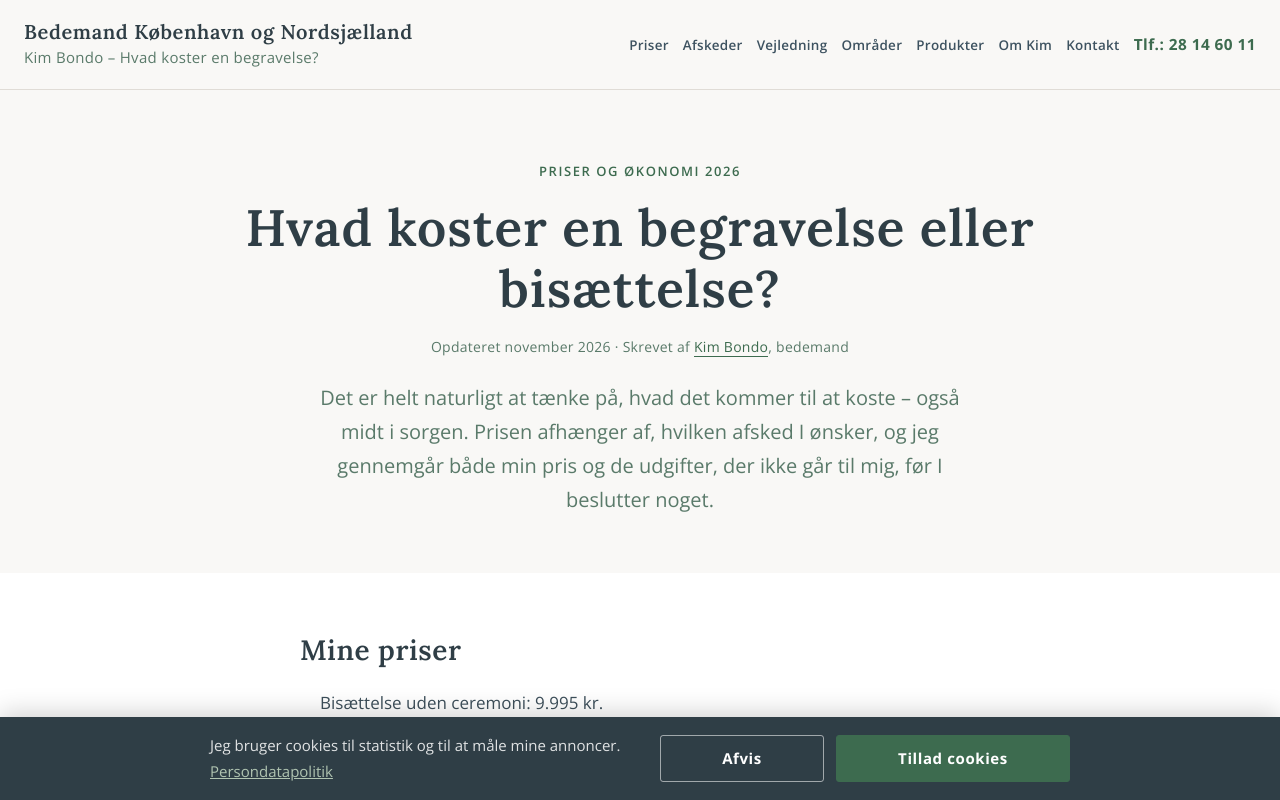
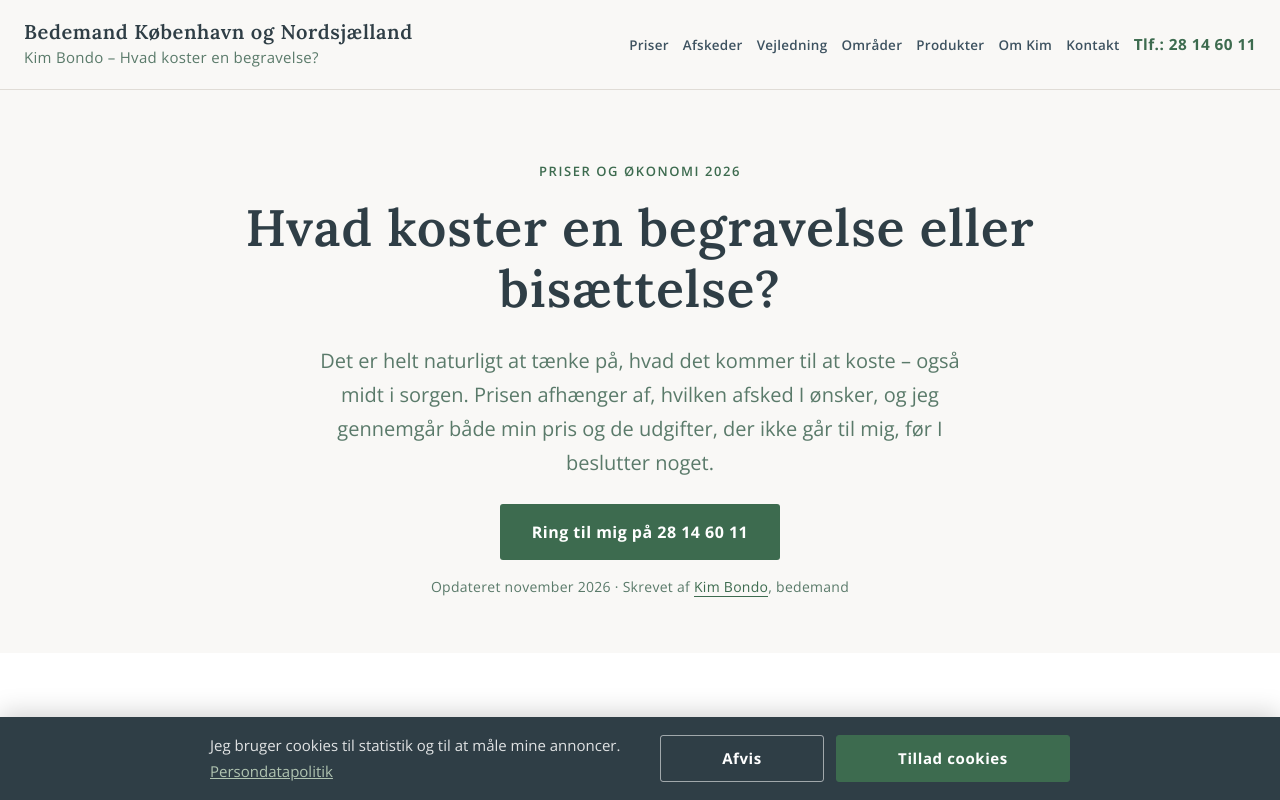
Before and after one commit to KimBondo/Bedemand-K-benhavn, a React (Vite) app in the folder client/: page /hvad-koster-en-begravelse in a window 1280 px wide. Shown: the top 800 px of the page. Built offline with nearby package versions, Linux system fonts and the light colour scheme.

Commit message:
Prisguide: ligbrænding betales til kommunen eller krematoriet, dato 26/11, grøn knap øverst
Co-Authored-By: Claude Opus 5.5 <noreply@anthropic.com>
Claude-Session: https://claude.ai/code/session_01F6kLjEGrqw4xD5LBLrMpCs

```diff
--- a/client/src/pages/KimHvadKoster.tsx
+++ b/client/src/pages/KimHvadKoster.tsx
@@ -33,7 +33,7 @@ export default function KimHvadKoster() {
       />
       <SchemaOrg
         type="both"
-        article={{ headline: "Hvad koster en begravelse eller bisættelse?", url: "https://www.bedemandkobenhavn.dk/hvad-koster-en-begravelse/", dateModified: "2026-11-25" }}
+        article={{ headline: "Hvad koster en begravelse eller bisættelse?", url: "https://www.bedemandkobenhavn.dk/hvad-koster-en-begravelse/", dateModified: "2026-11-26" }}
         breadcrumbs={[
           { name: "Forside", url: "https://www.bedemandkobenhavn.dk/" },
           { name: "Hvad koster en begravelse?", url: "https://www.bedemandkobenhavn.dk/hvad-koster-en-begravelse/" }
@@ -82,16 +82,19 @@ export default function KimHvadKoster() {
       </header>
 
       {/* ── HERO ── */}
-      <section style={{ background: "#F9F8F6", padding: "72px 32px 56px", textAlign: "center" }}>
+      <section className="hero-opkald hero-kompakt" style={{ background: "#F9F8F6", padding: "72px 32px 56px", textAlign: "center" }}>
         <p style={s.label}>Priser og økonomi 2026</p>
         <h1 style={{ fontFamily: "'Lora', serif", fontWeight: 700, fontSize: "clamp(28px, 4vw, 52px)", color: "#2F3E46", lineHeight: 1.2, maxWidth: "800px", margin: "0 auto 24px" }}>
           Hvad koster en begravelse eller bisættelse?
         </h1>
-        <p style={{ fontFamily: "'Open Sans', sans-serif", fontSize: "14px", color: "#5a7a6a", margin: "-8px auto 24px", letterSpacing: "0.02em" }}>
-          Opdateret <time dateTime="2026-11-25">november 2026</time> · Skrevet af <a href="/om-kim/" style={{ color: "#3D6B4F", textDecoration: "none", borderBottom: "1px solid #3D6B4F" }}>Kim Bondo</a>, bedemand
-        </p>
         <p style={{ fontFamily: "'Open Sans', sans-serif", fontSize: "clamp(16px, 1.8vw, 20px)", color: "#5a7a6a", maxWidth: "660px", margin: "0 auto", lineHeight: 1.7 }}>
           Det er helt naturligt at tænke på, hvad det kommer til at koste – også midt i sorgen. Prisen afhænger af, hvilken afsked I ønsker, og jeg gennemgår både min pris og de udgifter, der ikke går til mig, før I beslutter noget.
+        </p>
+        <div style={{ marginTop: "24px" }}>
+          <a href="tel:+4528146011" style={{ display: "inline-block", background: "#3D6B4F", color: "#fff", fontFamily: "'Open Sans', sans-serif", fontWeight: 700, fontSize: "16px", padding: "16px 32px", borderRadius: "3px", textDecoration: "none", letterSpacing: "0.03em" }}>Ring til mig på 28 14 60 11</a>
+        </div>
+        <p style={{ fontFamily: "'Open Sans', sans-serif", fontSize: "14px", color: "#5a7a6a", margin: "16px auto 0", letterSpacing: "0.02em" }}>
+          Opdateret <time dateTime="2026-11-26">november 2026</time> · Skrevet af <a href="/om-kim/" style={{ color: "#3D6B4F", textDecoration: "none", borderBottom: "1px solid #3D6B4F" }}>Kim Bondo</a>, bedemand
         </p>
       </section>
 
@@ -125,7 +128,7 @@ export default function KimHvadKoster() {
         <div style={{ maxWidth: "680px", margin: "0 auto" }}>
           <h2 style={s.h2}>Hvad koster en kremering?</h2>
           <p style={{ ...s.body, marginBottom: 0 }}>
-            Den enkleste afsked er en <a href="/afsked-uden-ceremoni/" style={s.link}>bisættelse uden ceremoni</a>, hvor jeg kører afdøde direkte til krematoriet. Den koster 9.995 kr. hos mig. Udgiften til selve ligbrændingen fastsætter krematoriet, og den er en af de udgifter, der kommer oveni.
+            Den enkleste afsked er en <a href="/afsked-uden-ceremoni/" style={s.link}>bisættelse uden ceremoni</a>, hvor jeg kører afdøde direkte til krematoriet. Den koster 9.995 kr. hos mig. Udgiften til selve ligbrændingen betales til kommunen eller krematoriet, og den kommer oveni. Jeg bestemmer ikke den pris.
           </p>
         </div>
       </section>
```
